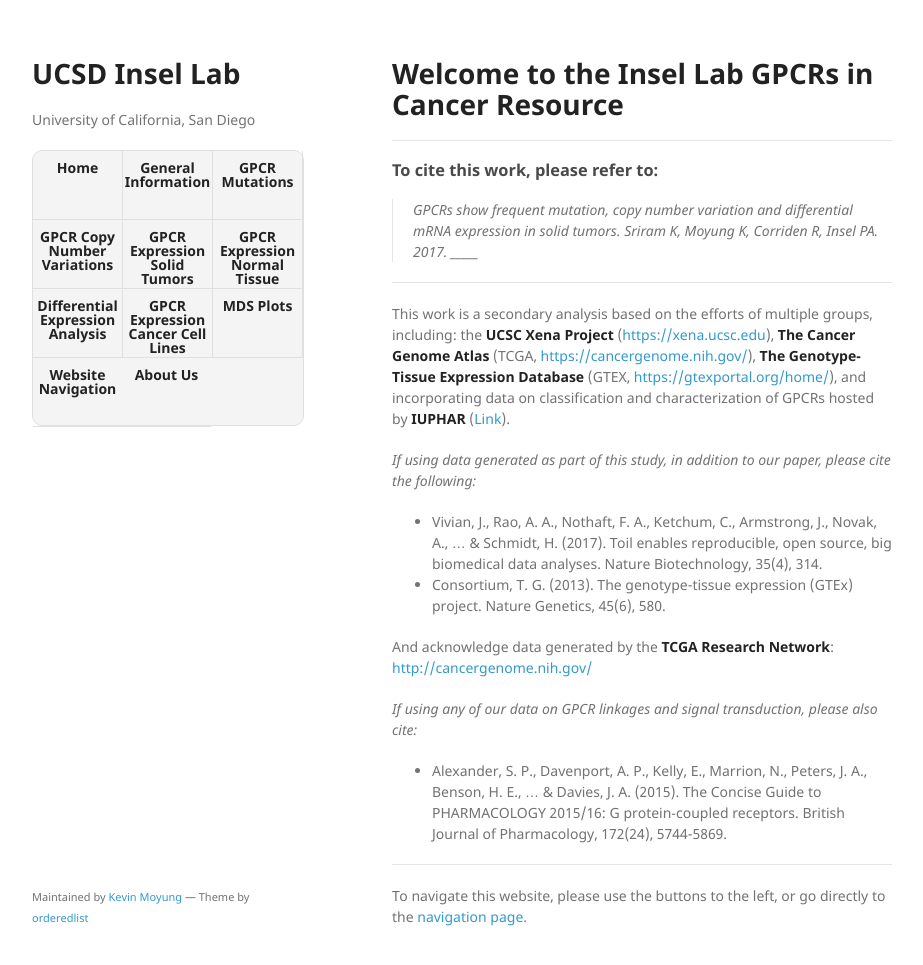
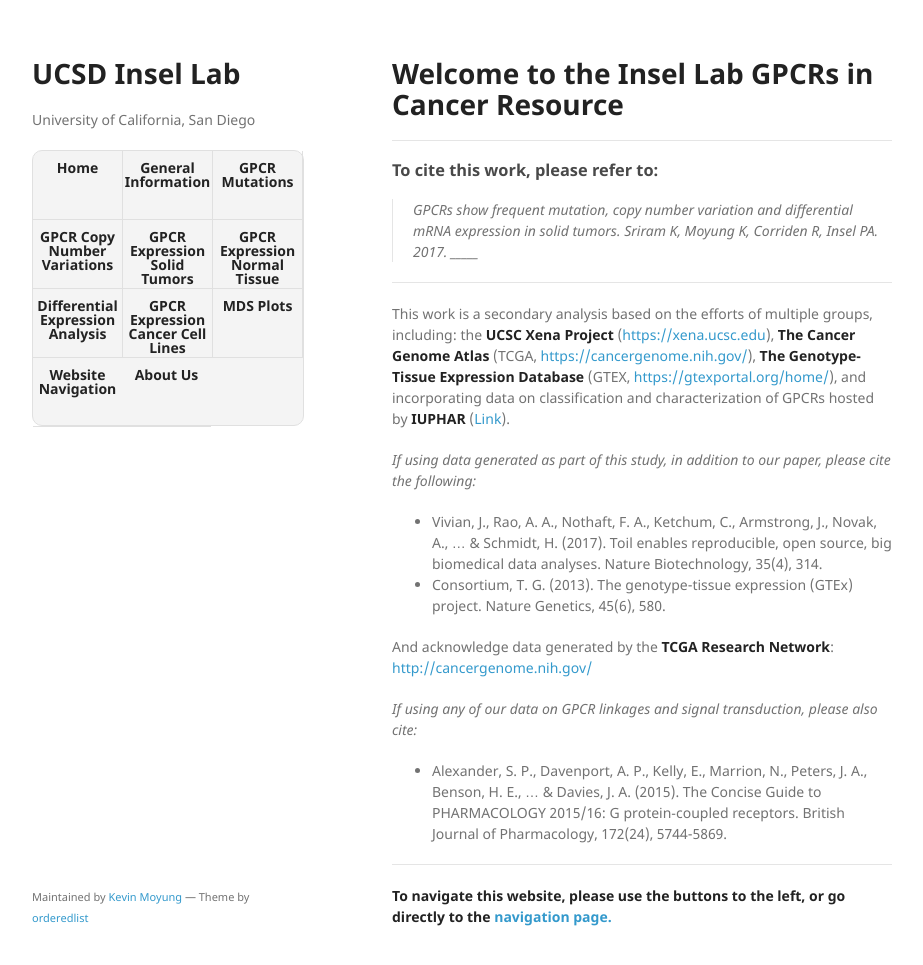
Before and after one commit to insellab/insellab.github.io, a Jekyll site: the page built from index.md, in a window 1280 px wide and 997 px high. Shown: the top 965 px of the window, without its empty margins (178-1101 px from the left). Built offline with Jekyll 4.4.1, drawn with Linux system fonts in a browser that asks for light colours; our own code applies the rules of GitHub Pages for plain Markdown files.

```diff
--- a/index.md
+++ b/index.md
@@ -27,4 +27,4 @@ And acknowledge data generated by the **TCGA Research Network**: [http://cancerg
 
 * * *
 
-To navigate this website, please use the buttons to the left, or go directly to the [navigation page.](https://insellab.github.io/navigation)
+**To navigate this website, please use the buttons to the left, or go directly to the [navigation page.](https://insellab.github.io/navigation)**
```
